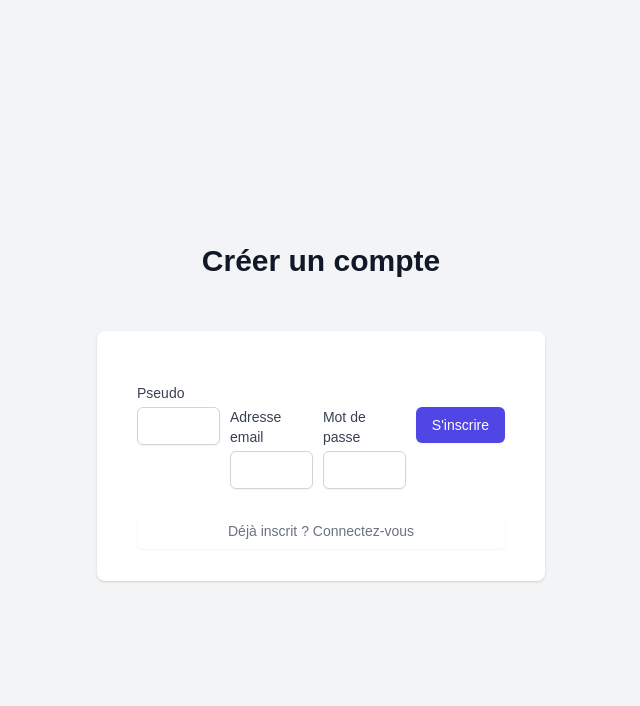
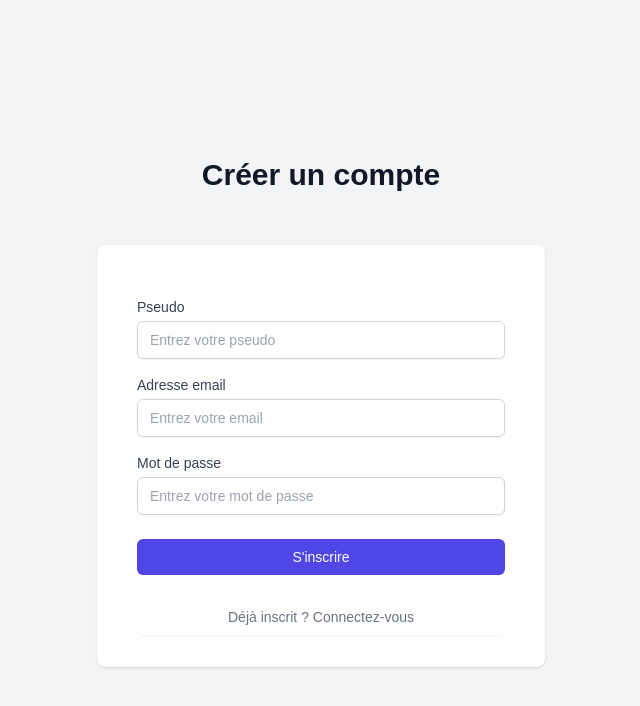
Before and after one commit to thegoodone14/Todo-Frontend, a React (Create React App) app: page / in a window 1280 px wide. Both pictures are taken after a click on the button "Créer un nouveau compte". Shown: the top 706 px of the page, without its empty margins (319-959 px from the left). Built offline with nearby package versions, Linux system fonts and the light colour scheme.

Commit message:
Fix : Alignment on login/register page

```diff
--- a/package.json
+++ b/package.json
@@ -40,9 +40,9 @@
     ]
   },
   "devDependencies": {
-    "@tailwindcss/postcss7-compat": "^2.2.17",
-    "autoprefixer": "^9.8.8",
-    "postcss": "^7.0.39",
+    "@babel/plugin-proposal-private-property-in-object": "^7.21.11",
+    "autoprefixer": "^10.4.20",
+    "postcss": "^8.4.49",
     "tailwindcss": "^3.4.17"
   }
 }
--- a/postcss.config.js
+++ b/postcss.config.js
@@ -1,6 +1,9 @@
 module.exports = {
     plugins: {
+      'postcss-flexbugs-fixes': {},
       tailwindcss: {},
-      autoprefixer: {},
+      autoprefixer: {
+        flexbox: 'no-2009'
+      }
     }
   }
--- a/src/components/Auth.js
+++ b/src/components/Auth.js
@@ -50,63 +50,61 @@ const Auth = () => {
                         </div>
                     )}
 
-                    <form className="space-y-6" onSubmit={handleSubmit}>
+
+        <form className="grid grid-cols-1 gap-4" onSubmit={handleSubmit}>
             {!isLogin && (
-                            <div>
+                <div className="flex flex-col space-y-1">
                     <label htmlFor="pseudo" className="block text-sm font-medium text-gray-700">
                         Pseudo
                     </label>
-                                <div className="mt-1">
                     <input
                         id="pseudo"
                         name="pseudo"
                         type="text"
                         required={!isLogin}
-                                        className="appearance-none block w-full px-3 py-2 border border-gray-300 rounded-md shadow-sm placeholder-gray-400 focus:outline-none focus:ring-indigo-500 focus:border-indigo-500 sm:text-sm"
+                        className="w-full px-3 py-2 border border-gray-300 rounded-md shadow-sm placeholder-gray-400 focus:outline-none focus:ring-indigo-500 focus:border-indigo-500 sm:text-sm"
                         onChange={(e) => setForm({ ...form, pseudo: e.target.value })}
+                        placeholder="Entrez votre pseudo"
                     />
-                                </div>
                 </div>
             )}
 
-                        <div>
+            <div className="flex flex-col space-y-1">
                 <label htmlFor="email" className="block text-sm font-medium text-gray-700">
                     Adresse email
                 </label>
-                            <div className="mt-1">
                 <input
                     id="email"
                     name="email"
                     type="email"
                     autoComplete="email"
                     required
-                                    className="appearance-none block w-full px-3 py-2 border border-gray-300 rounded-md shadow-sm placeholder-gray-400 focus:outline-none focus:ring-indigo-500 focus:border-indigo-500 sm:text-sm"
+                    className="w-full px-3 py-2 border border-gray-300 rounded-md shadow-sm placeholder-gray-400 focus:outline-none focus:ring-indigo-500 focus:border-indigo-500 sm:text-sm"
                     onChange={(e) => setForm({ ...form, mail: e.target.value })}
+                    placeholder="Entrez votre email"
                 />
             </div>
-                        </div>
 
-                        <div>
+            <div className="flex flex-col space-y-1">
                 <label htmlFor="password" className="block text-sm font-medium text-gray-700">
                     Mot de passe
                 </label>
-                            <div className="mt-1">
                 <input
                     id="password"
                     name="password"
                     type="password"
                     autoComplete="current-password"
                     required
-                                    className="appearance-none block w-full px-3 py-2 border border-gray-300 rounded-md shadow-sm placeholder-gray-400 focus:outline-none focus:ring-indigo-500 focus:border-indigo-500 sm:text-sm"
+                    className="w-full px-3 py-2 border border-gray-300 rounded-md shadow-sm placeholder-gray-400 focus:outline-none focus:ring-indigo-500 focus:border-indigo-500 sm:text-sm"
                     onChange={(e) => setForm({ ...form, password: e.target.value })}
+                    placeholder="Entrez votre mot de passe"
                 />
             </div>
-                        </div>
 
-                        <div>
+            <div className="pt-2">
                 <button
                     type="submit"
-                                className="w-full flex justify-center py-2 px-4 border border-transparent rounded-md shadow-sm text-sm font-medium text-white bg-indigo-600 hover:bg-indigo-700 focus:outline-none focus:ring-2 focus:ring-offset-2 focus:ring-indigo-500"
+                    className="w-full py-2 px-4 border border-transparent rounded-md shadow-sm text-sm font-medium text-white bg-indigo-600 hover:bg-indigo-700 focus:outline-none focus:ring-2 focus:ring-offset-2 focus:ring-indigo-500"
                 >
                     {isLogin ? "Se connecter" : "S'inscrire"}
                 </button>
```
Also changed, not shown: 1 other file (tests, documents, lock files or other folders). Lines whose indentation alone changed are shown as unchanged.
